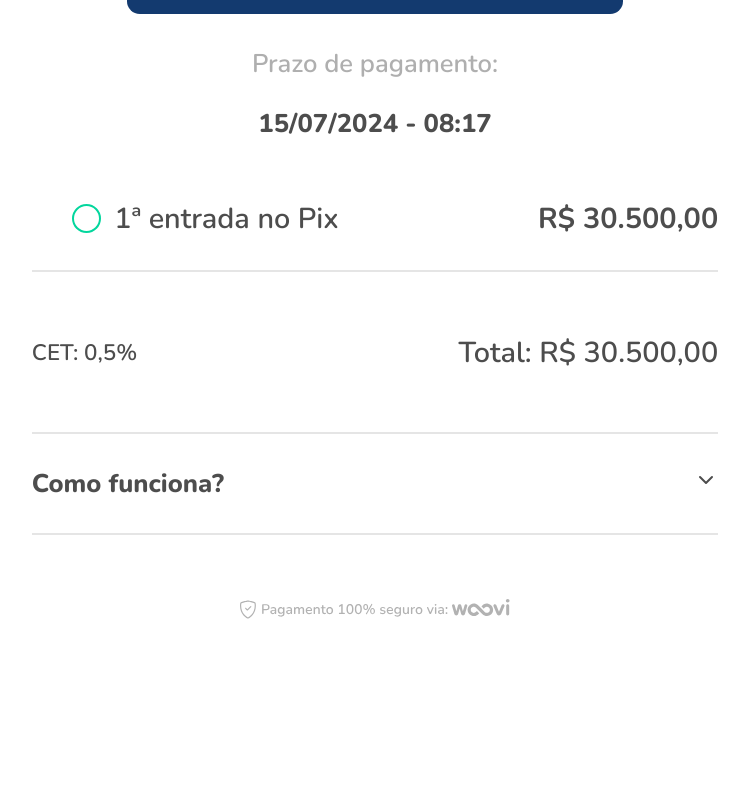
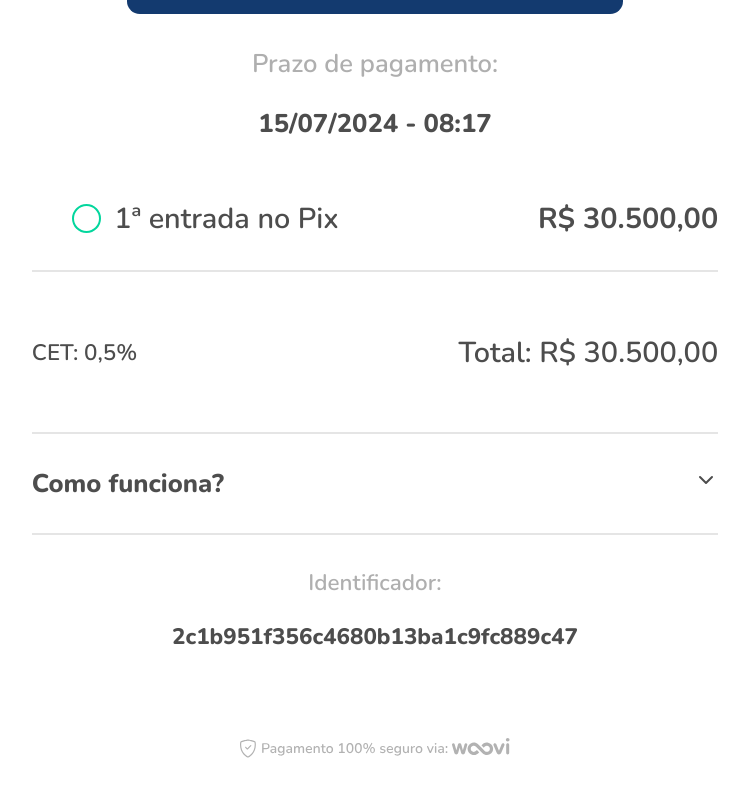
Before and after one commit to jotavetech/woovi-challenge-client, a Next.js app: page /pix-payment/1 in a window 1280 px wide. Shown: the part 976-1773 px from the top of the page, without its empty margins (265-1014 px from the left). Before the commit the page ends 1649 px from the top, so only its background shows below. Built offline with nearby package versions, Linux system fonts and the light colour scheme.

Commit message:
feat: add identifier

```diff
--- a/app/(pages)/pix-payment/[installments]/page.tsx
+++ b/app/(pages)/pix-payment/[installments]/page.tsx
@@ -5,6 +5,7 @@ import {
   PixPaymentSection,
   InstallmentList,
   PaymentFaq,
+  Identifier,
 } from "@/app/components";
 
 import paymentOptions from "@/app/data/payment-options.json";
@@ -53,6 +54,7 @@ export default function PixPayment({ params }: PixPaymentProps) {
           />
           <PaymentFaq price={paymentOption.price} />
         </Container>
+        <Identifier id="2c1b951f356c4680b13ba1c9fc889c47" />
       </main>
     );
   }
--- a/app/components/index.ts
+++ b/app/components/index.ts
@@ -4,6 +4,7 @@ export { Container } from "./layout/container/container";
 
 export { Title } from "./shared/title/title";
 export { Accordion } from "./shared/accordion/accordion";
+export { Identifier } from "./shared/identifier/identifier";
 
 export { PaymentMethodList } from "./payment-method/payment-method-list/payment-method-list";
 export { PaymentMethodOption } from "./payment-method/payment-method-option/payment-method-option";
--- /dev/null
+++ b/app/components/shared/identifier/identifier.styled.ts
@@ -0,0 +1,19 @@
+import styled from "styled-components";
+
+export const IdentifierWrapper = styled.div`
+  width: 100%;
+  margin-top: 2rem;
+  text-align: center;
+`;
+
+export const IdentifierTitle = styled.span`
+  color: ${(props) => props.theme.colors.secondary};
+  font-size: ${(props) => props.theme.fontSizes.sm};
+  font-weight: 600;
+`;
+
+export const IdentifierID = styled.p`
+  color: ${(props) => props.theme.colors.primary};
+  font-size: ${(props) => props.theme.fontSizes.sm};
+  font-weight: 800;
+`;
--- /dev/null
+++ b/app/components/shared/identifier/identifier.tsx
@@ -0,0 +1,20 @@
+"use client";
+
+import {
+  IdentifierID,
+  IdentifierTitle,
+  IdentifierWrapper,
+} from "./identifier.styled";
+
+interface IdentifierProps {
+  id: string;
+}
+
+export function Identifier({ id }: IdentifierProps) {
+  return (
+    <IdentifierWrapper>
+      <IdentifierTitle>Identificador:</IdentifierTitle>
+      <IdentifierID>{id}</IdentifierID>
+    </IdentifierWrapper>
+  );
+}
```
